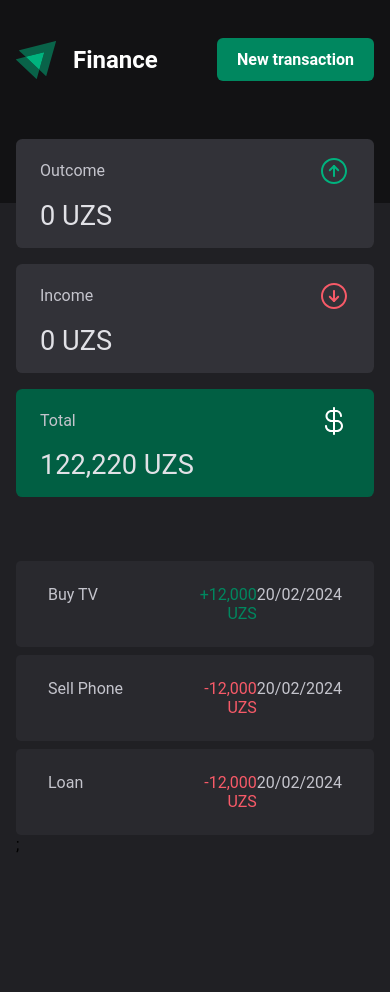
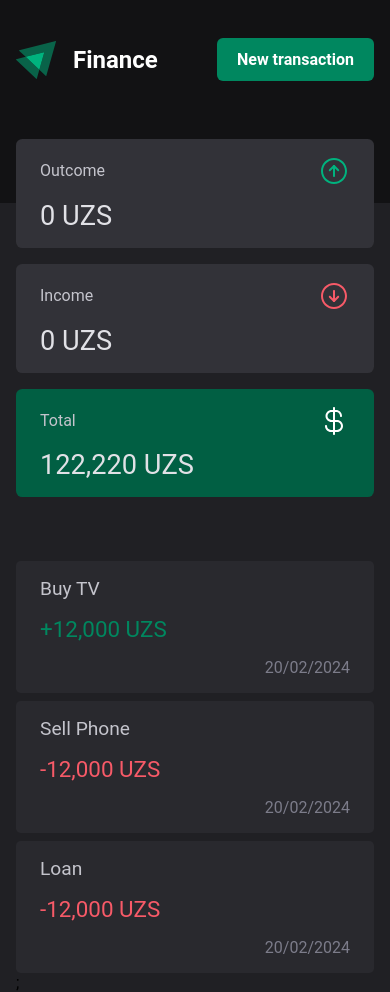
Before and after one commit to UlugbekAsadov/finance-app, a React (Create React App) app: page / in a window 390 px wide. Before the commit the page ends 854 px from the top, so only its background shows below. Built offline with nearby package versions, Linux system fonts and the light colour scheme; data requests are answered from the project's data file.

Commit message:
bugfix: some styles fixed

```diff
--- a/src/assets/styles/index.css
+++ b/src/assets/styles/index.css
@@ -22,3 +22,13 @@ a {
   padding: 0 1rem;
   margin: 0 auto;
 }
+
+input[type="number"]::-webkit-outer-spin-button,
+input[type="number"]::-webkit-inner-spin-button {
+  -webkit-appearance: none;
+  margin: 0;
+}
+
+input[type="number"] {
+  -moz-appearance: textfield;
+}
--- a/src/components/header/transaction-actions/transaction-actions.tsx
+++ b/src/components/header/transaction-actions/transaction-actions.tsx
@@ -47,6 +47,7 @@ export const TransactionActions = () => {
           value={transactionForm.price}
           name="price"
           placeholder="Amount"
+          type="number"
         />
         <div className="transaction__actions-form-actions">
           <div
--- a/src/components/transactions/transaction/transaction.css
+++ b/src/components/transactions/transaction/transaction.css
@@ -27,3 +27,28 @@
   color: var(--base-text);
   text-align: end;
 }
+
+@media (max-width: 425px) {
+  .transaction__inline {
+    grid-template-columns: repeat(1, 1fr);
+    row-gap: 1rem;
+    padding: 1rem 1.5rem;
+  }
+
+  .transaction__title {
+    grid-column: span 1;
+  }
+
+  .transaction__price {
+    text-align: start;
+    font-size: 1.4rem;
+  }
+
+  .transaction__title {
+    font-size: 1.2rem;
+  }
+
+  .transaction__date {
+    color: var(--placeholder);
+  }
+}
```
